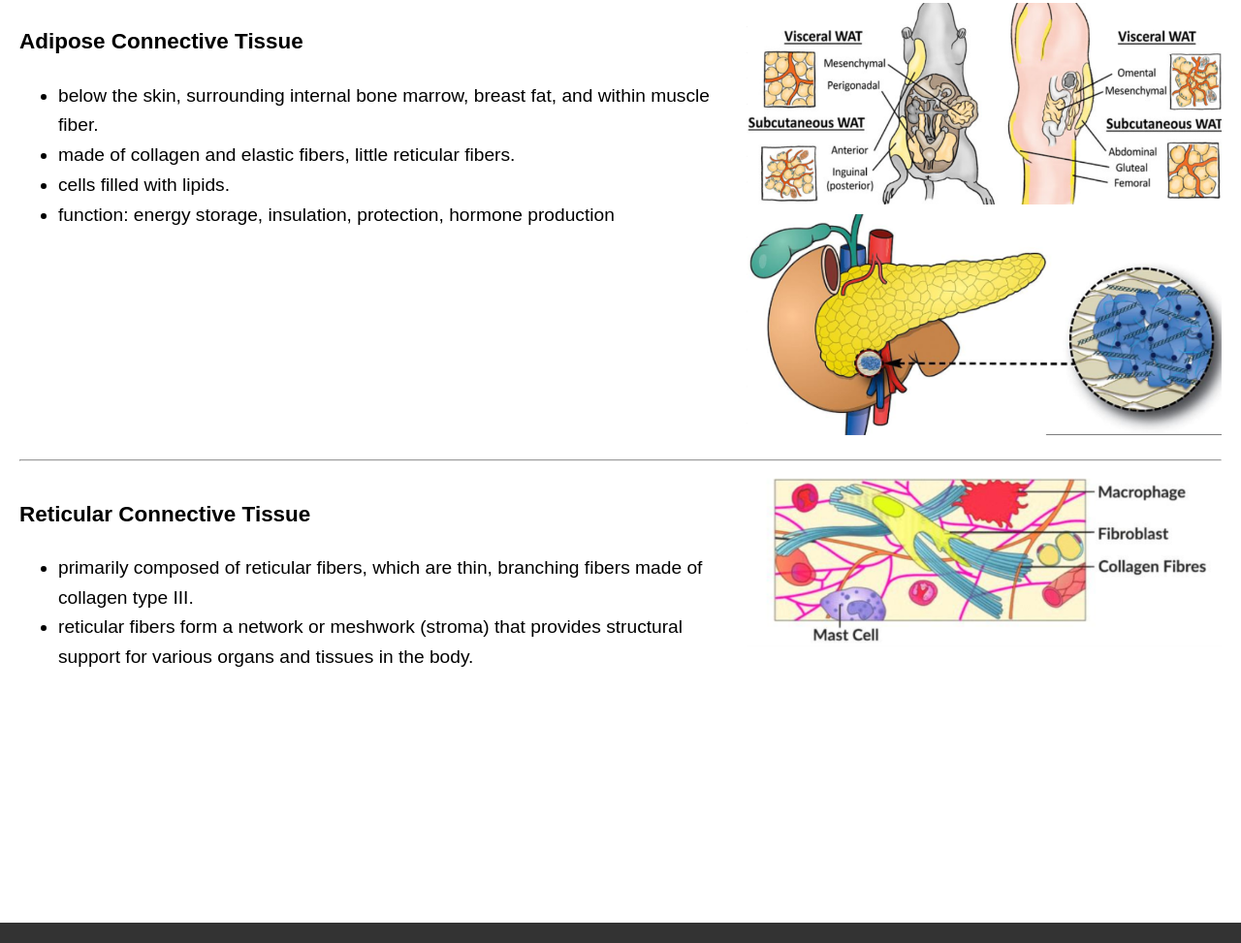
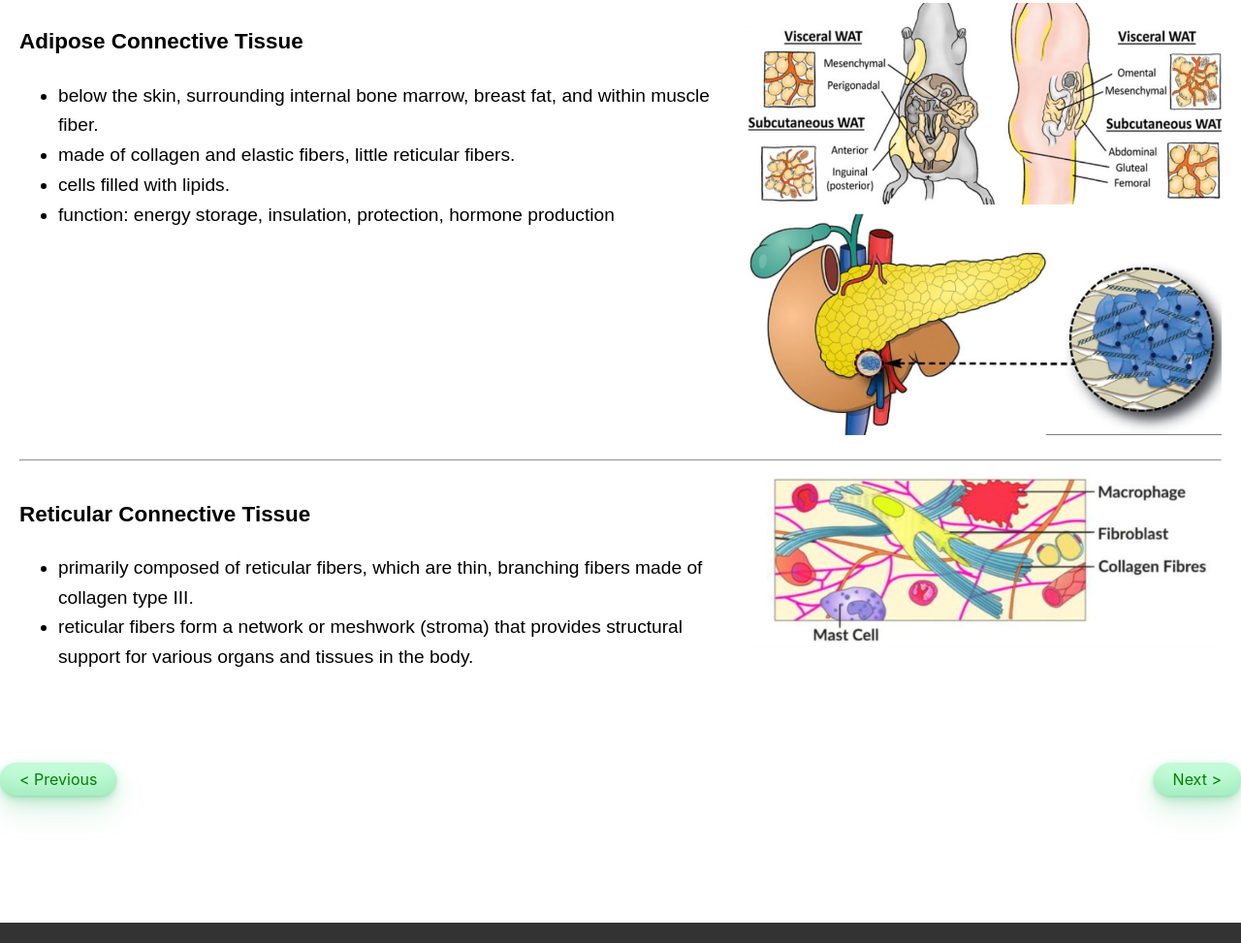
Before and after one commit to pascual-jajaaa/bio-stem11hnhs, a plain HTML site: page folder/2-1_lct.html in a window 1280 px wide. Shown: the part 1819-2792 px from the top of the page at 97% size. Drawn offline with nearby package versions, Linux system fonts and the light colour scheme.

Commit message:
BASTA MAY CHANGES

```diff
--- a/folder/2-1_lct.html
+++ b/folder/2-1_lct.html
@@ -37,9 +37,6 @@
         }
 
         @media only screen and (max-width: 800px) {
-            body {
-            background-color: lightblue;
-            }
             .parent {
                 display: grid;
                 grid-template-columns: repeat(2, 1fr);
@@ -123,6 +120,11 @@
 
     </main>
 
+    <div class="nav-btn">
+        <button onclick="window.location.href='2_types.html'" id="prev" class="btn33">Previous</button>
+        <button onclick="window.location.href='2-2_dct.html'" id="next" class="btn33">Next</button>
+    </div>
+
     <iframe src="footer.html" frameborder="0"></iframe>
 </body>
 </html>
--- a/folder/footer.html
+++ b/folder/footer.html
@@ -33,7 +33,7 @@
     </head>
     <body>
         <footer>
-        <p><button type="button" ondblclick="localStorage.clear(); location.reload();">&copy;</button> 2024-2025 Hermosa National High School
+        <p><button type="button" ondblclick="localStorage.clear(); winwow.location.reload();">&copy;</button> 2024-2025 Hermosa National High School
             <br />11 STEM A Group 2. All rights reserved.
         </p>
         </footer>
--- a/folder/header.html
+++ b/folder/header.html
@@ -40,7 +40,6 @@
                 <li><a target="_parent" href="../index.html">Mind Map</a></li>
                 <li><a target="_parent" href="1_intro.html">Introduction</a></li>
                 <li><a target="_parent" href="2_types.html">Types</a></li>
-                <li><a target="_parent" href="evolution.html">Examples</a></li>
                 <li><a target="_parent" href="5_quiz.html">Quiz</a></li>
                 <li><a target="_parent" href="about.html">About</a></li>
             </ul>
--- a/folder/styles.css
+++ b/folder/styles.css
@@ -33,6 +33,9 @@ main {
 }
 
 @media only screen and (max-width: 800px) {
+    body {
+        background-color: lightblue;
+    }
     main {
         font-size: medium;
     }
@@ -59,3 +62,38 @@ div > image {
     width: 50%;
     max-height: 100%;
 }
+
+.nav-btn {
+    display: inline;
+    width: 100%;
+}
+
+#prev {left: 0; position: absolute;}
+#next {right: 0; position: absolute;}
+#prev::before {content: "< ";}
+#next::after {content: " >";}
+.hide {display: none}
+
+.btn33 {
+  background-color: #c2fbd7;
+  border-radius: 100px;
+  box-shadow: rgba(44, 187, 99, .2) 0 -25px 18px -14px inset,rgba(44, 187, 99, .15) 0 1px 2px,rgba(44, 187, 99, .15) 0 2px 4px,rgba(44, 187, 99, .15) 0 4px 8px,rgba(44, 187, 99, .15) 0 8px 16px,rgba(44, 187, 99, .15) 0 16px 32px;
+  color: green;
+  cursor: pointer;
+  display: inline-block;
+  font-family: CerebriSans-Regular,-apple-system,system-ui,Roboto,sans-serif;
+  padding: 7px 20px;
+  text-align: center;
+  text-decoration: none;
+  transition: all 250ms;
+  border: 0;
+  font-size: 16px;
+  user-select: none;
+  -webkit-user-select: none;
+  touch-action: manipulation;
+}
+
+.btn33:hover {
+  box-shadow: rgba(44,187,99,.35) 0 -25px 18px -14px inset,rgba(44,187,99,.25) 0 1px 2px,rgba(44,187,99,.25) 0 2px 4px,rgba(44,187,99,.25) 0 4px 8px,rgba(44,187,99,.25) 0 8px 16px,rgba(44,187,99,.25) 0 16px 32px;
+  transform: scale(1.05);
+}
```
Also changed, not shown: folder/1_intro.html (+4 -2 lines), folder/2-2_dct.html (+5 -0 lines), folder/2-3_sct.html (+5 -0 lines), folder/2-4_fct.html (+5 -0 lines), folder/2_types.html (+5 -0 lines), folder/5_quiz.html (+6 -0 lines).
